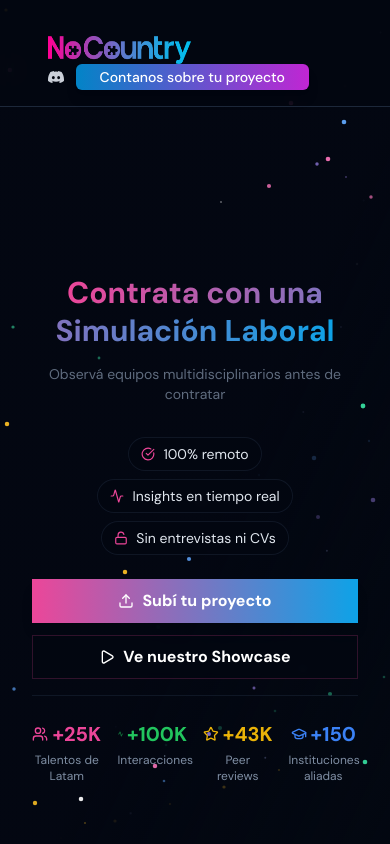
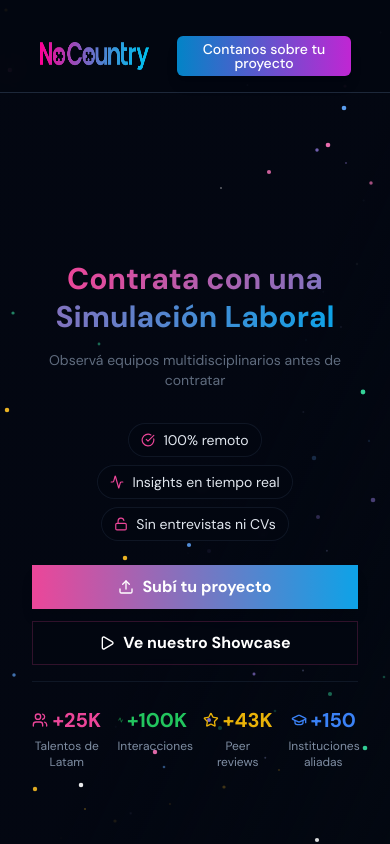
Before and after one commit to MatiasJB95/prueba, a Next.js app: page /companies in a window 390 px wide. Shown: the top 844 px of the page. Built offline with nearby package versions, Linux system fonts and the light colour scheme.

Commit message:
Update header.tsx

```diff
--- a/components/header.tsx
+++ b/components/header.tsx
@@ -5,20 +5,18 @@ import Link from "next/link";
 export default function Header() {
   return (
       <header className="sticky top-0 z-50 bg-background/80 backdrop-blur-md border-b border-border">
-      {/* Shell responsivo con paddings fijos: 36 arriba / 16 abajo */}
         <div
           className="
             mx-auto w-full
-          max-w-[375px]  px-10  pt-[36px] pb-[16px]
+            max-w-[375px]  px-8  pt-[36px] pb-[16px]
             md:max-w-[768px]  md:px-10  md:pt-[36px] md:pb-[16px]
             lg:max-w-[1024px] lg:px-[60px] lg:pt-[36px] lg:pb-[16px]
             xl:max-w-[1440px] xl:px-20   xl:pt-[36px] xl:pb-[16px]
             min-[1920px]:max-w-[1920px] min-[1920px]:px-20 min-[1920px]:pt-[36px] min-[1920px]:pb-[16px]
-          flex flex-col md:flex-row md:items-center md:justify-between
+            flex flex-row items-center justify-between
             gap-y-0 md:gap-x-3
           "
         >
-        {/* Izquierda: Logo (altura 28px) */}
           <Link href="/" className="flex items-center">
             <img
               src="/nocountry-logo.png"
@@ -29,7 +27,6 @@ export default function Header() {
             />
           </Link>
 
-        {/* Derecha: Discord + CTA */}
           <div className="flex items-center gap-3">
             <a
               href="https://discord.gg/5MTzmsNXvx"
@@ -46,7 +43,7 @@ export default function Header() {
               title="Discord"
             >
               <svg className="h-4 w-4" viewBox="0 0 24 24" fill="currentColor" aria-hidden="true">
-              <path d="M20.317 4.37a19.791 19.791 0 0 0-4.885-1.515a.074.074 0 0 0-.079.037c-.21.375-.444.864-.608 1.25a18.27 18.27 0 0 0-5.487 0a12.64 12.64 0 0 0-.617-1.25a.077.077 0 0 0-.079-.037A19.736 19.736 0 0 0 3.677 4.37a.07.07 0 0 0-.032.027C.533 9.046-.32 13.58.099 18.057a.082.082 0 0 0 .031.057a19.9 19.9 0 0 0 5.993 3.03a.078.078 0 0 0 .084-.028a14.09 14.09 0 0 0 1.226-1.994a.076.076 0 0 0-.041-.106a13.107 13.107 0 0 1-1.872-.892a.077.077 0 0 1-.008-.128a10.2 10.2 0 0 0 .372-.292a.074.074 0 0 1 .077-.01c3.928 1.793 8.18 1.793 12.062 0a.074.074 0 0 1 .078.01c.12.098.246.198.373.292a.077.077 0 0 1-.006.127a12.299 12.299 0 0 1-1.873.892a.077.077 0 0 0-.041.107c.36.698.772 1.362 1.225 1.993a.076.076 0 0 0 .084.028a19.839 19.839 0 0 0 6.002-3.03a.077.077 0 0 0 .032-.054c.5-5.177-.838-9.674-3.549-13.66a.061.061 0 0 0-.031-.03zM8.02 15.33c-1.183 0-2.157-1.085-2.157-2.419c0-1.333.956-2.419 2.157-2.419c1.21 0 2.176 1.096 2.157 2.42c0 1.333-.956 2.418-2.157 2.418zm7.975 0c-1.183 0-2.157-1.085-2.157-2.419c0-1.333.955-2.419 2.157-2.419c1.21 0 2.176 1.096 2.157 2.42c0 1.333-.946 2.418-2.157 2.418z" />
+                <path d="M20.317 4.37a19.791 19.791 0 0 0-4.885-1.515..."></path>
               </svg>
               <span className="hidden sm:inline leading-none">Discord</span>
             </a>
```
Lines whose indentation alone changed are shown as unchanged.
